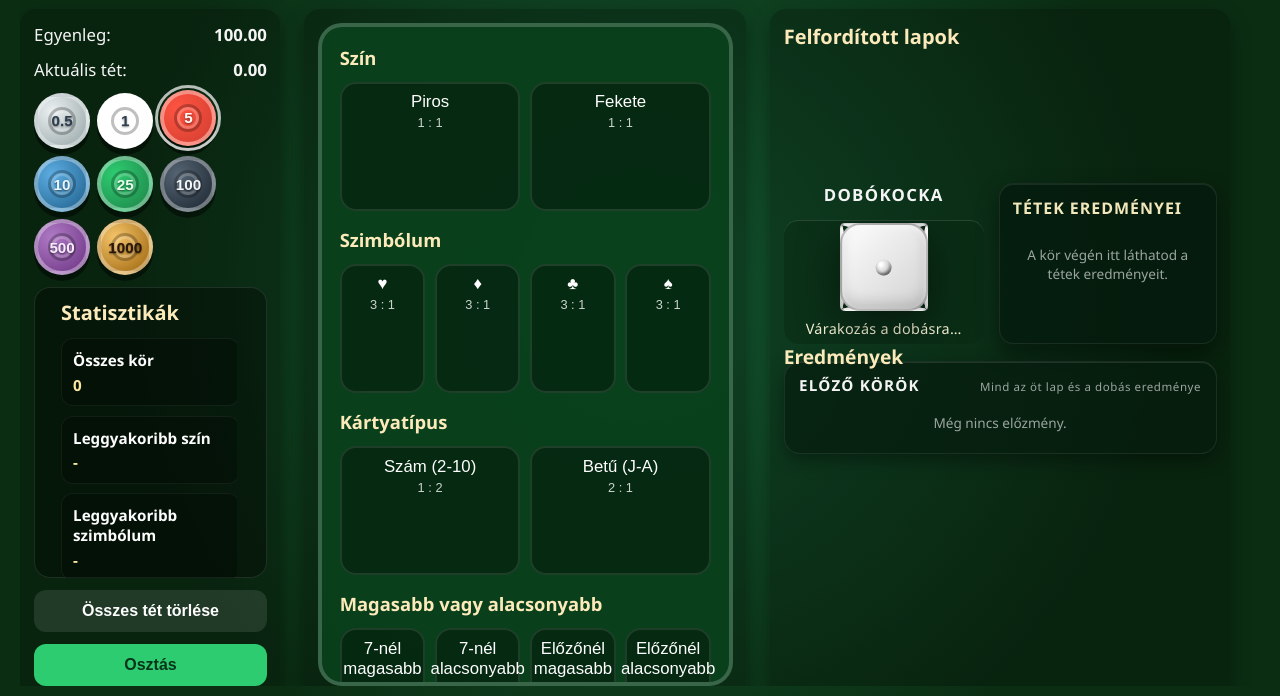
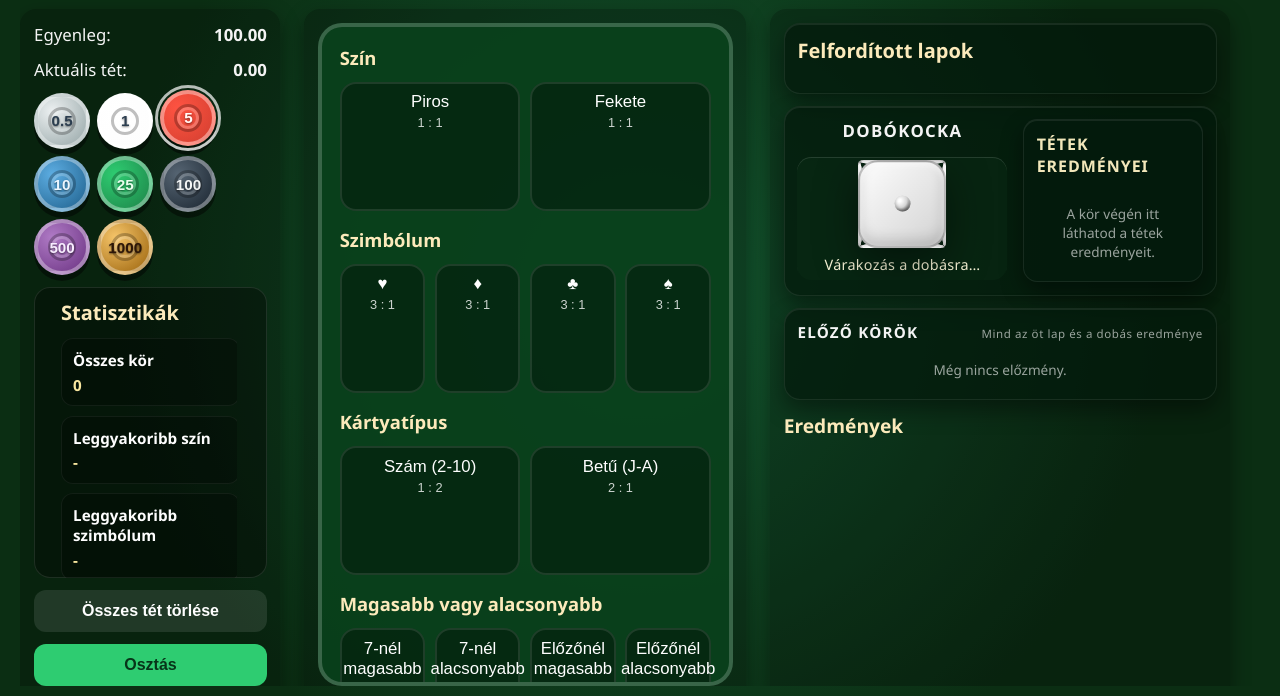
Before and after one commit to D4rkylle/test, a PHP site: page /card_betting_game.html in a window 1280 px wide. Shown: the part 104-800 px from the top of the page. Run offline with PHP 8.4, Linux system fonts and the light colour scheme.

Commit message:
Restructure results column into dedicated bands

```diff
--- a/card_betting_game.html
+++ b/card_betting_game.html
@@ -215,18 +215,15 @@
         </div>
       </section>
       <section class="results-panel">
-        <div class="results-sections">
-          <section class="results-section results-section--cards" aria-live="polite">
-            <div class="results-section__header">
+        <section class="results-cards" aria-live="polite">
+          <div class="results-cards__header">
             <h2>Felfordított lapok</h2>
           </div>
-            <div class="results-section__body results-section__body--cards">
+          <div class="results-cards__body">
             <div id="cards-container" class="cards-container"></div>
           </div>
         </section>
-          <section class="results-section results-section--dice">
-            <div class="results-section__body results-section__body--dice">
-              <div class="dice-bet-wrapper">
+        <section class="results-dice-bets">
           <div class="dice-display">
             <h3>Dobókocka</h3>
             <div class="dice-display__current" tabindex="0">
@@ -280,7 +277,8 @@
               </li>
             </ul>
           </div>
-              </div>
+        </section>
+        <section class="results-history">
           <div class="dice-history">
             <div class="dice-history__title">
               <h4>Előző körök</h4>
@@ -290,9 +288,7 @@
               <li id="dice-history-empty" class="dice-history__empty">Még nincs előzmény.</li>
             </ul>
           </div>
-            </div>
         </section>
-        </div>
         <div class="log-panel" aria-live="polite">
           <h2>Eredmények</h2>
           <ul id="log"></ul>
--- a/css/card_betting_game.css
+++ b/css/card_betting_game.css
@@ -458,56 +458,54 @@ body {
 }
 
 .results-panel {
-  display: flex;
-  flex-direction: column;
+  display: grid;
+  grid-template-rows: auto auto auto 1fr;
   gap: clamp(0.75rem, 1.2vh, 0.95rem);
-  max-height: 100%;
   height: 100%;
   min-height: 0;
 }
 
-.results-sections {
-  display: flex;
-  flex-direction: column;
-  gap: clamp(0.75rem, 1.2vh, 1rem);
-  flex: 1 1 0;
+.results-cards,
+.results-dice-bets,
+.results-history {
+  border-radius: 1rem;
+  padding: clamp(0.8rem, 1.4vh, 1.1rem);
+  background: rgba(4, 26, 12, 0.72);
+  border: 1px solid rgba(255, 255, 255, 0.08);
+  box-shadow: inset 0 1px 0 rgba(255, 255, 255, 0.08), 0 10px 22px rgba(0, 0, 0, 0.4);
   min-height: 0;
 }
 
-.results-section {
+.results-cards {
   display: flex;
   flex-direction: column;
-  gap: clamp(0.65rem, 1.1vh, 0.9rem);
-  flex: 1 1 0;
-  min-height: 0;
+  gap: clamp(0.6rem, 1vh, 0.85rem);
 }
 
-.results-section__header h2 {
+.results-cards__header h2 {
   margin: 0;
   color: #fceabb;
   font-size: clamp(1.05rem, 1.6vw, 1.25rem);
 }
 
-.results-section__body--cards {
+.results-cards__body {
   display: flex;
-  flex-direction: column;
-  justify-content: center;
+  align-items: center;
   min-height: 0;
 }
 
-.results-section__body--dice {
+.results-dice-bets {
+  display: grid;
+  grid-template-columns: clamp(210px, 36%, 240px) minmax(0, 1fr);
+  gap: clamp(0.8rem, 1.2vw, 1rem);
+  align-items: stretch;
+}
+
+.results-history {
   display: flex;
   flex-direction: column;
-  gap: clamp(0.85rem, 1.4vw, 1.1rem);
-  align-items: stretch;
+  gap: clamp(0.8rem, 1.3vh, 1rem);
   min-height: 0;
-}
-
-.dice-bet-wrapper {
-  display: grid;
-  grid-template-columns: clamp(200px, 38%, 240px) minmax(0, 1fr);
-  gap: clamp(0.8rem, 1.2vw, 1rem);
-  align-items: stretch;
 }
 
 .log-panel {
@@ -536,7 +534,7 @@ body {
 }
 
 .cards-container .card {
-  flex: 0 0 clamp(48px, 4.9vw, 78px);
+  flex: 0 0 clamp(46px, 4.3vw, 74px);
 }
 
 .bet-breakdown {
@@ -989,12 +987,9 @@ body {
   display: flex;
   flex-direction: column;
   gap: 0.6rem;
-  padding: 0.8rem 0.9rem;
-  border-radius: 1rem;
-  background: rgba(6, 28, 14, 0.72);
-  border: 1px solid rgba(255, 255, 255, 0.08);
-  box-shadow: inset 0 1px 0 rgba(255, 255, 255, 0.1), 0 6px 18px rgba(0, 0, 0, 0.35);
-  flex: 0 0 auto;
+  padding: 0;
+  flex: 1 1 auto;
+  min-height: 0;
 }
 
 .dice-history__title {
@@ -1315,15 +1310,11 @@ body {
     overflow: visible;
   }
 
-  .results-section__body--cards {
-    align-items: center;
+  .results-cards__body {
+    justify-content: center;
   }
 
-  .results-section__body--dice {
-    gap: 1rem;
-  }
-
-  .dice-bet-wrapper {
+  .results-dice-bets {
     grid-template-columns: 1fr;
   }
 
```
Lines whose indentation alone changed are shown as unchanged.
